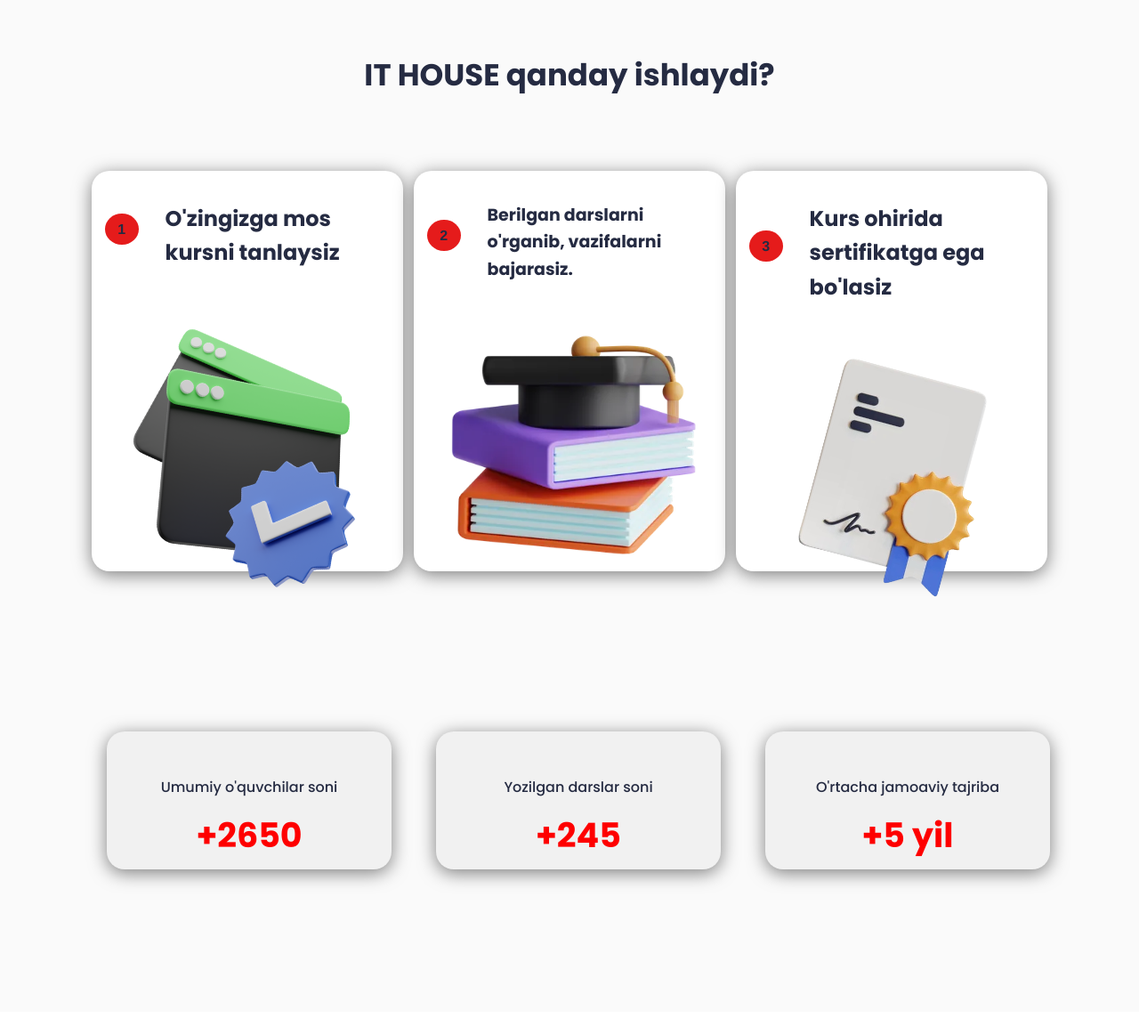
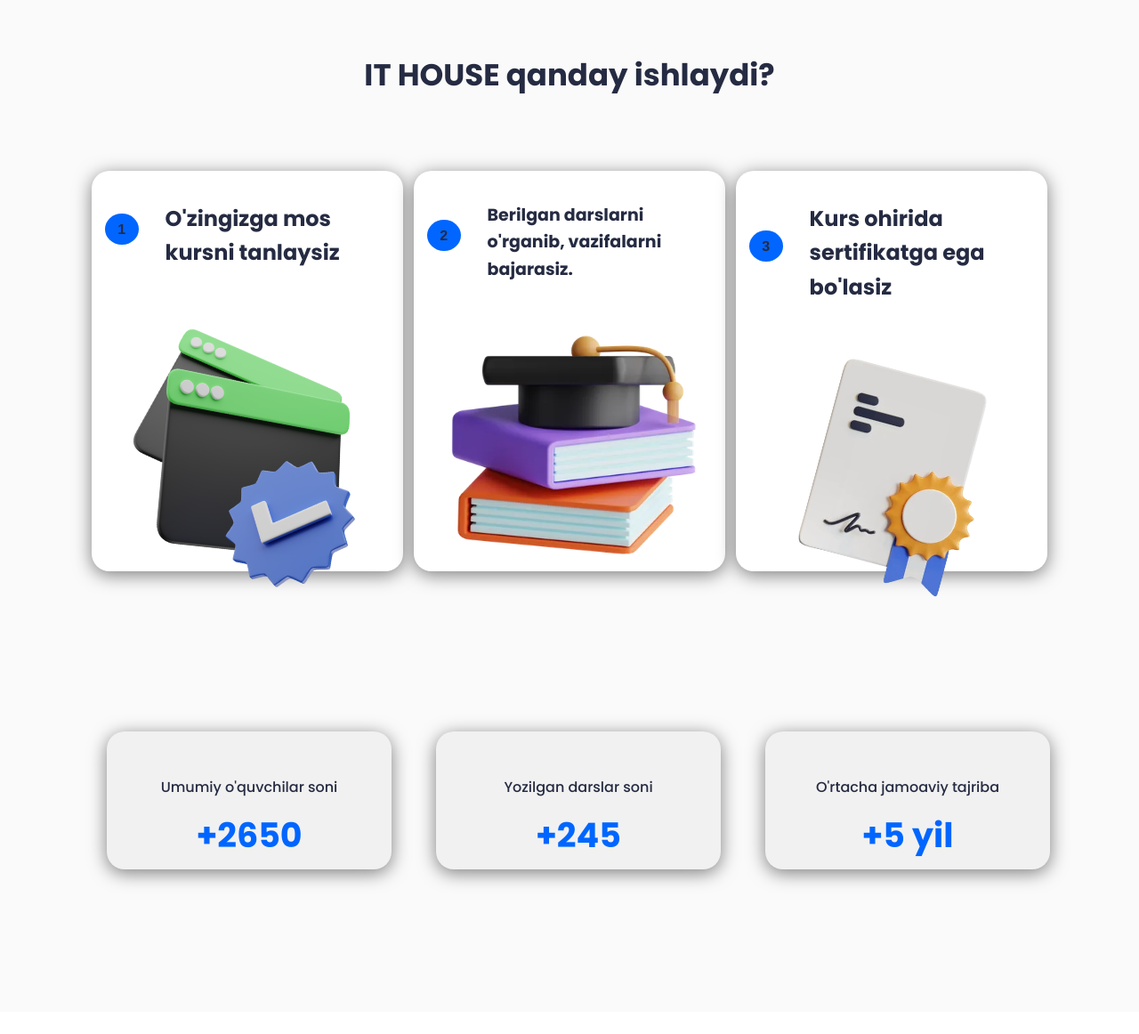
Before and after one commit to Eshukurullohdev/ITHOUSE, a Django app: template House/templates/home.html in a window 1280 px wide. Shown: the part 737-1899 px from the top of the page at 89% size. Run offline with Django 5.2, Linux system fonts and the light colour scheme; the template is opened without the code that fills it: values that come from a table or form of the project are taken from there, others are empty; data comes from the database, SQL or seed files in the repository; parts of the project's set-up code (start-up, migrations or seed data) failed here and were passed over.

Commit message:
update color

```diff
--- a/static/css/base.css
+++ b/static/css/base.css
@@ -973,7 +973,7 @@ footer {
 }
 
 .number {
-    background-color: rgb(229, 27, 27);
+    background-color: #0066FF;
     height: 40px;
     width: 40px;
     display: flex;
@@ -1067,7 +1067,7 @@ footer {
 }
 
 .card-m p {
-    color: #fe0000;
+    color: #0066FF;
     font-size: 38px;
     padding-top: 12px;
     font-weight: bold;
```
